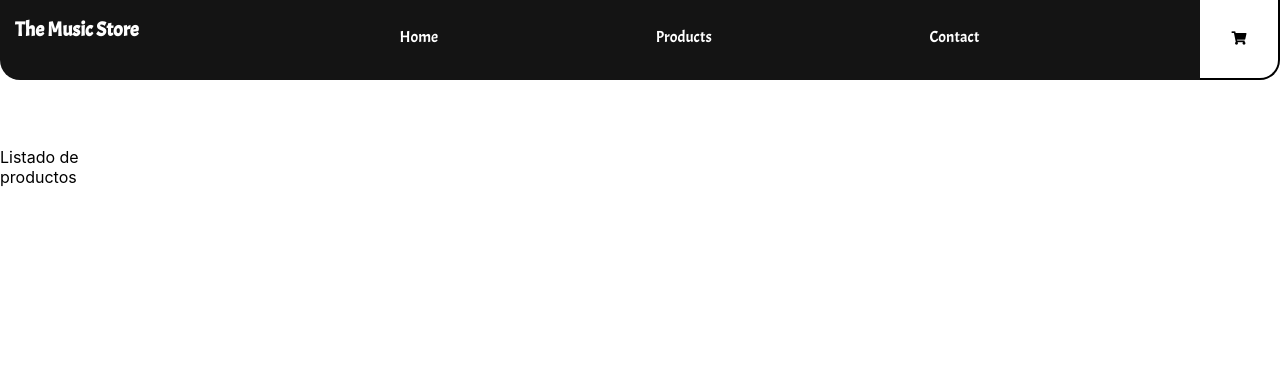
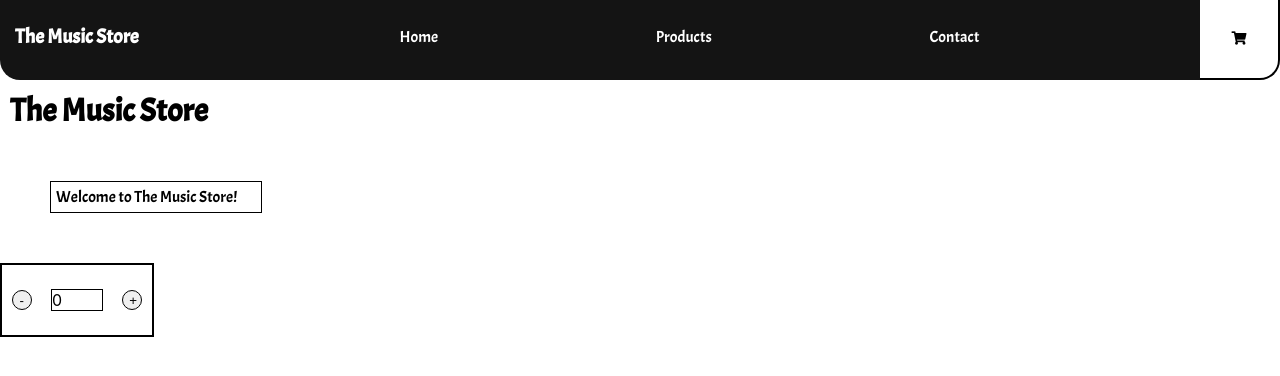
Before and after one commit to octaseiner/InstrumentosSeiner, a React (Create React App) app: page / in a window 1280 px wide. Shown: the top 376 px of the page. Built offline with nearby package versions, Linux system fonts and the light colour scheme.

Commit message:
termine itemCount e itemListContainer

```diff
--- a/src/App.jsx
+++ b/src/App.jsx
@@ -8,7 +8,7 @@ function App() {
   return (
     <Fragment>
       <Header />
-      <ItemListContainer />
+      <ItemListContainer greeting="Welcome to The Music Store!"/>
       <ItemCount />
     </Fragment>
   );
--- a/src/components/header/CartWidget.jsx
+++ b/src/components/header/CartWidget.jsx
@@ -4,10 +4,10 @@ import { Fragment } from "react";
 const CartWidget = () => {
     return (
         <Fragment>
-            <section>
-                <button>
+            <section class="sectionCartWidget">
+                <button className="cartButton">
                     <i class="fas fa-shopping-cart"></i>
-                    <div className="none"></div>
+                    <div className="none cartCounter"></div>
                 </button>
             </section>
         </Fragment>
--- a/src/components/header/NavBar.jsx
+++ b/src/components/header/NavBar.jsx
@@ -8,13 +8,13 @@ const Header = () => {
             <header>
                 <nav>
                     <div>
-                        <h1><a href="index.html" className="font">The Music Store</a></h1>
+                        <h1><a href="index.html" className="font logo navLink">The Music Store</a></h1>
                     </div>
 
-                    <ul>
-                        <li><a href="index.html" className="font">Home</a></li>
-                        <li><a href="index.html" className="font">Products</a></li>
-                        <li><a href="index.html" className="font">Contact</a></li>
+                    <ul className="navList">
+                        <li className="navItem"><a href="index.html" className="font navLink">Home</a></li>
+                        <li className="navItem"><a href="index.html" className="font navLink">Products</a></li>
+                        <li className="navItem"><a href="index.html" className="font navLink">Contact</a></li>
                     </ul>
 
                     <Fragment>
--- a/src/components/header/header.css
+++ b/src/components/header/header.css
@@ -16,7 +16,7 @@ nav {
     justify-content: space-between;
 }
 
-ul {
+.navList {
     list-style: none;
     display: flex;
     flex-direction: row;
@@ -24,23 +24,23 @@ ul {
     width: 600px;
 }
 
-li {
+.navItem {
     padding: 10px;
     color: white;
 }
 
-li:hover {
+.navItem:hover {
     cursor: pointer;
     color: black;
     border-bottom: solid thistle;
 }
 
-a {
+.navLink {
     text-decoration: none;
     color: white;
 }
 
-h1 {
+.logo {
     color: white;
     padding-left: 15px;
     font-size: 20px;
@@ -50,7 +50,7 @@ h1 {
     font-family: 'Acme', sans-serif;
 }
 
-section {
+.sectionCartWidget {
     background-color: white;
     width: 80px;
     display: flex;
@@ -58,7 +58,7 @@ section {
     align-items: center;
 }
 
-button {
+.cartButton {
     background-color: white;
     border: none;
     cursor: pointer;
@@ -73,7 +73,7 @@ button {
     align-items: center;
 }
 
-button div {
+.cartCounter {
     width: 20px;
     height: 20px;
     color: white;
--- a/src/components/itemCount/ItemCount.jsx
+++ b/src/components/itemCount/ItemCount.jsx
@@ -1,12 +1,39 @@
-import { Fragment } from "react";
+import "./itemCount.css";
+import { Fragment, useState } from "react";
 
 
 const ItemCount = () => {
+
+    const [number, setNumber] = useState(0)
+
+    const plus = () => {
+        setNumber (number + 1)
+    }
+
+    const minus = () => {
+        if(number === 0){
+            return;
+        }
+
+        setNumber (number - 1)
+    }
+
+
     return (
         <Fragment>
+            <section className="itemCount">
+                <div className="numberCount">
+                    <button className="minus" onClick={minus}> - </button>
+                    <p className="counter">
+                        {`${number}`}
+                    </p>
+                    <button className="plus" onClick={plus}> + </button>
+                </div>
 
+            </section>
         </Fragment>
     )
+
 }
 
 export default ItemCount;
--- /dev/null
+++ b/src/components/itemCount/itemCount.css
@@ -0,0 +1,45 @@
+.itemCount {
+    width: 150px;
+    height: 70px;
+    border: 2px solid;
+    display: flex;
+    flex-direction: column;
+    justify-content: space-around;
+}
+
+.numberCount {
+    width: 100%;
+    display: flex;
+    flex-direction: row;
+    justify-content: space-around;
+    align-items: center;
+
+}
+
+.minus {
+    width: 20px;
+    height: 20px;
+    border: 1px solid;
+    border-radius: 20px;
+    cursor: pointer;
+}
+
+.plus {
+    width: 20px;
+    height: 20px;
+    border: 1px solid;
+    border-radius: 20px;
+    cursor: pointer;
+}
+
+.counter{
+    width: 50px;
+    height: 20px;
+    border: 1px solid;
+}
+
+.buttonCount {
+    display: flex;
+    justify-content: center;
+    align-items: center;
+}
--- a/src/components/listContainer/ItemListContainer.jsx
+++ b/src/components/listContainer/ItemListContainer.jsx
@@ -2,12 +2,12 @@ import "./itemListContainer.css";
 import { Fragment } from "react";
 
 
-const ItemListContainer = () => {
+const ItemListContainer = ({greeting}) => {
     return (
         <Fragment>
-            <h1>The Music Store</h1>
-            <section>
-                <p>Listado de productos</p>
+            <h1 className="name font">The Music Store</h1>
+            <section className="listProducts font">
+                {greeting}
             </section>
         </Fragment>
     )
--- a/src/components/listContainer/itemListContainer.css
+++ b/src/components/listContainer/itemListContainer.css
@@ -0,0 +1,10 @@
+.listProducts {
+    border: 1px solid black;
+    width: 200px;
+    margin: 50px;
+    padding: 5px;
+}
+
+.name {
+    margin: 10px;
+}
```
